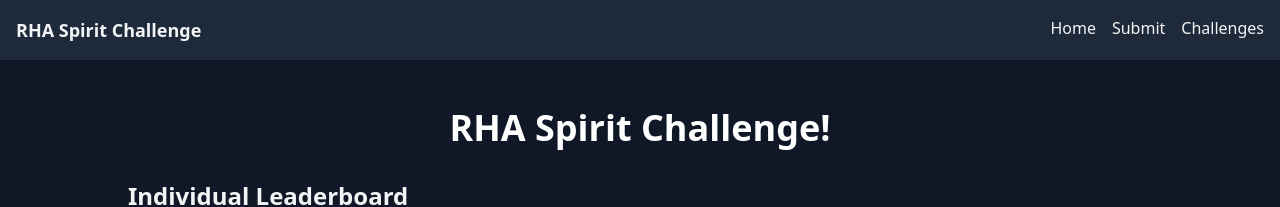
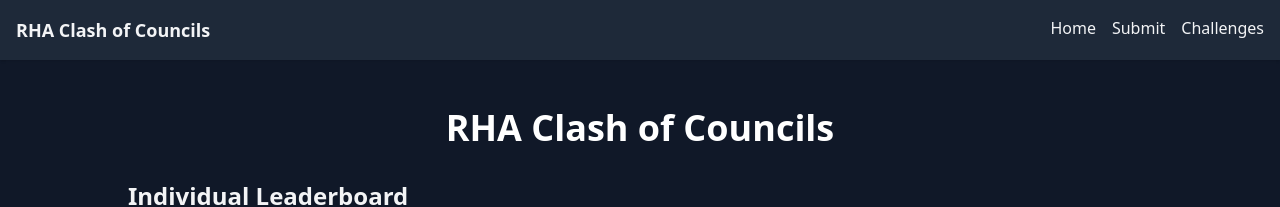
Before and after one commit to NoahLMM/spirit-leaderboard, a Vue app: page / in a window 1280 px wide. Shown: the top 207 px of the page. Built offline with nearby package versions, Linux system fonts and the light colour scheme; no server answers.

Commit message:
Name Change

```diff
--- a/src/App.vue
+++ b/src/App.vue
@@ -1,7 +1,7 @@
 <template>
   <div class="min-h-screen text-gray-100 bg-gray-900">
     <nav class="flex justify-between p-4 bg-gray-800 shadow">
-      <a href="/" class="text-lg font-bold">RHA Spirit Challenge</a>
+      <a href="/" class="text-lg font-bold">RHA Clash of Councils</a>
       <div class="space-x-4">
         <router-link to="/" class="hover:underline">Home</router-link>
         <router-link to="/submit" class="hover:underline">Submit</router-link>
--- a/src/views/Home.vue
+++ b/src/views/Home.vue
@@ -2,7 +2,7 @@
   <div class="min-h-screen p-6 text-gray-100 bg-gray-900">
     <div class="max-w-5xl mx-auto">
       <h1 class="mb-8 text-4xl font-extrabold text-center text-white">
-        RHA Spirit Challenge!
+        RHA Clash of Councils
       </h1>
 
       <!-- Individual Leaderboard -->
```
